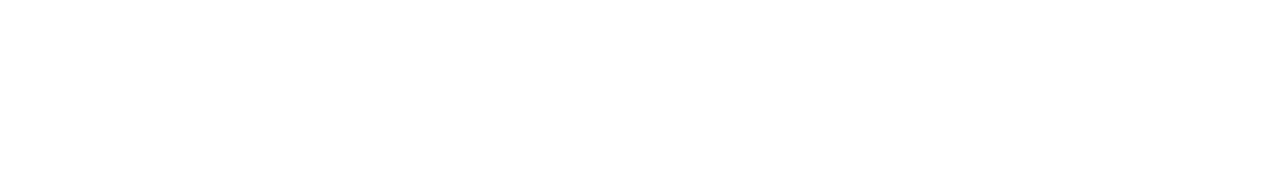
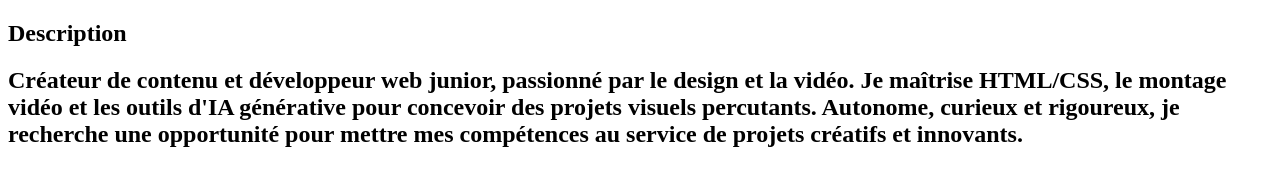
Before and after one commit to aalniiss/mon-cv, a plain HTML site: page index.html in a window 1280 px wide. Drawn offline with Linux system fonts and the light colour scheme.

Commit message:
mise en place de la description

```diff
--- a/index.html
+++ b/index.html
@@ -7,6 +7,7 @@
     <title>Document</title>
 </head>
 <body>
-
+    <h2>Description</h2>
+    <h2>Créateur de contenu et développeur web junior, passionné par le design et la vidéo. Je maîtrise HTML/CSS, le montage vidéo et les outils d'IA générative pour concevoir des projets visuels percutants. Autonome, curieux et rigoureux, je recherche une opportunité pour mettre mes compétences au service de projets créatifs et innovants.</h2>
 </body>
 </html>
```
